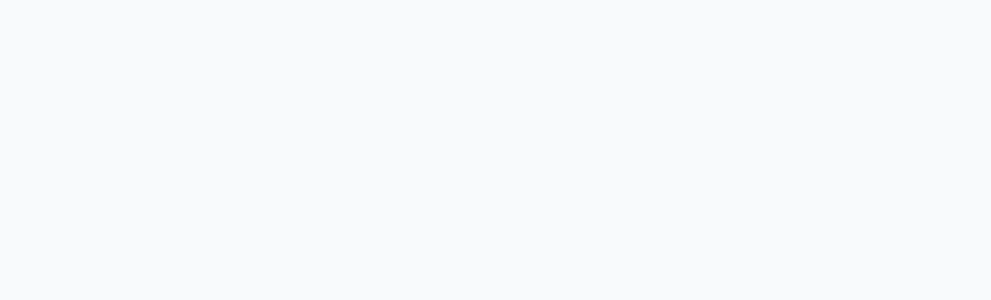
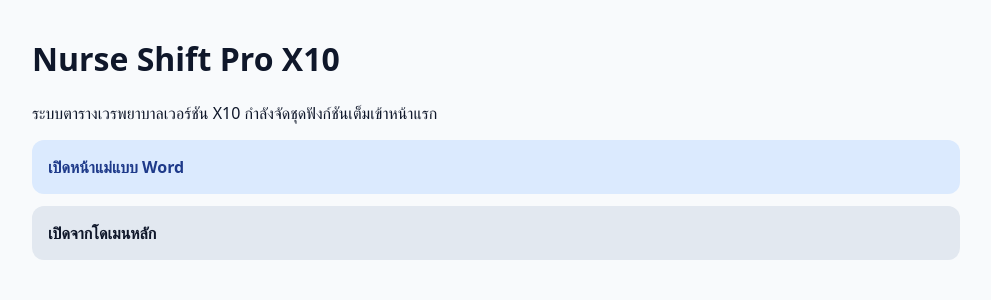
Before and after one commit to proweed001-ux/nurse-shift-mobile-web, a Next.js app: page / in a window 1280 px wide. Before the commit this address had no page. Shown: the top 300 px of the page, without its empty margins (144-1135 px from the left). Built offline with nearby package versions, Linux system fonts and the light colour scheme.

Commit message:
Restore production home while X10 deploy is prepared

```diff
--- a/app/page.tsx
+++ b/app/page.tsx
@@ -1,5 +1,12 @@
-import { redirect } from 'next/navigation';
-
 export default function Home() {
-  redirect('/x10');
+  return (
+    <main style={{ padding: 16, fontFamily: 'system-ui', maxWidth: 960, margin: '0 auto' }}>
+      <h1>Nurse Shift Pro X10</h1>
+      <p>ระบบตารางเวรพยาบาลเวอร์ชัน X10 กำลังจัดชุดฟังก์ชันเต็มเข้าหน้าแรก</p>
+      <section style={{ display: 'grid', gap: 12 }}>
+        <a href="/templates" style={{ padding: 16, borderRadius: 12, background: '#dbeafe', color: '#1e3a8a', fontWeight: 800, textDecoration: 'none' }}>เปิดหน้าแม่แบบ Word</a>
+        <a href="https://nurse-shift-mobile-web-proweed-s-projects.vercel.app/templates" style={{ padding: 16, borderRadius: 12, background: '#e2e8f0', color: '#0f172a', fontWeight: 800, textDecoration: 'none' }}>เปิดจากโดเมนหลัก</a>
+      </section>
+    </main>
+  );
 }
```
